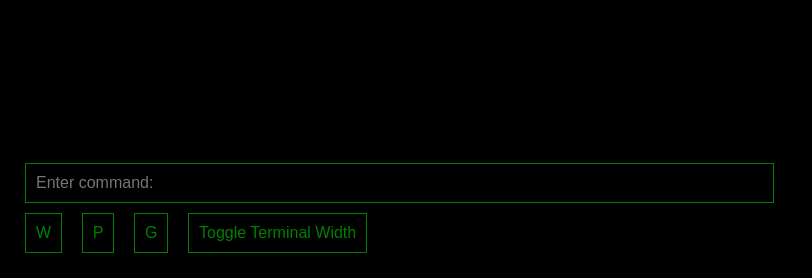
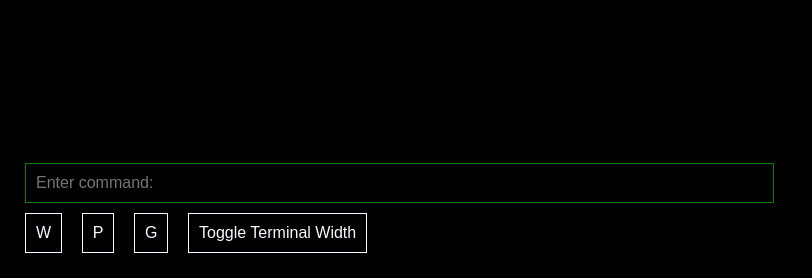
Before and after one commit to thyarcanist/Hephaestus, a Flask app: template Olympic/templates/template.html in a window 1280 px wide. Shown: the part 522-800 px from the top of the page, without its empty margins (0-812 px from the left). Run offline with Flask 3, Linux system fonts and the light colour scheme; the template is opened without the code that fills it, so the values that code supplies are empty.

Commit message:
changed default color type to from green to white to check removed hackerstyle.css from repo changed "Welcome, Interloper" to Proxy Access

```diff
--- a/Olympic/static/css/styles.css
+++ b/Olympic/static/css/styles.css
@@ -3,7 +3,7 @@ body, html {
     margin: 0;
     font-family: 'Titillium Web', Courier, monospace;
     background-color: black;
-    color: green;
+    color: ghostwhite; /* Welcome, Interloper */
 }
 
 #login-container {
@@ -25,8 +25,8 @@ input, button {
     margin: 5px;
     padding: 10px;
     background: none;
-    border: 1px solid green;
-    color: green;
+    border: 1px solid ghostwhite; /* input buttons: box */
+    color: ghostwhite; /* input buttons: username, password submit */
     font-size: 16px;
 }
 
--- a/Olympic/templates/index.html
+++ b/Olympic/templates/index.html
@@ -8,7 +8,7 @@
 </head>
 <body>
     <div id="login-container">
-        <h1>Welcome, INTERLOPER.</h1>
+        <h1>Proxy Access</h1>
         <input type="text" id="username" placeholder="username">
         <input type="password" id="password" placeholder="password">
         <button id="login-button">Enter</button>
```
Also changed, not shown: Olympic/static/css/hackerstyle.css (deleted, +0 -32 lines).
